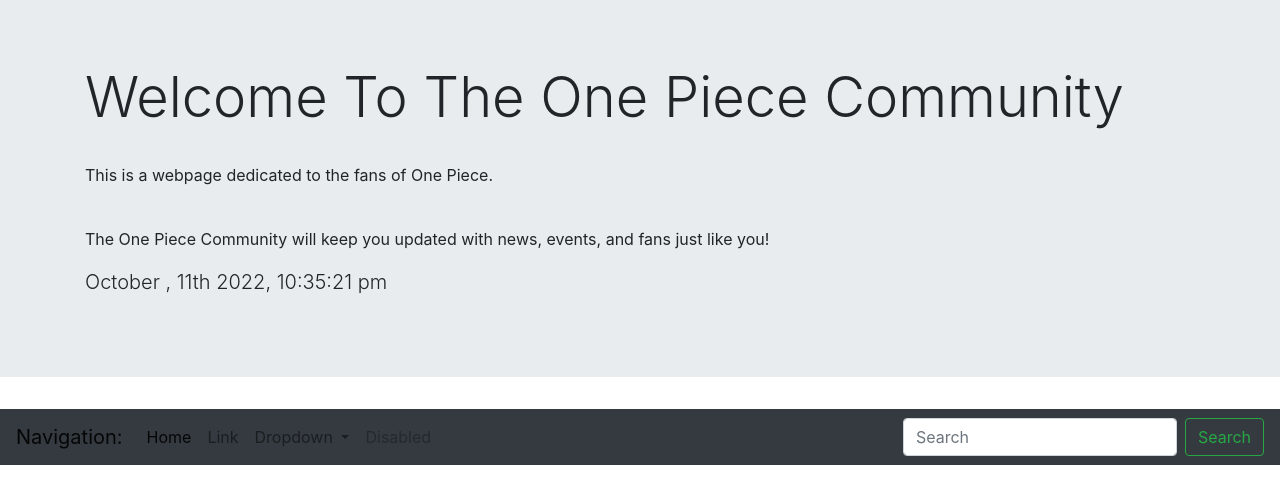
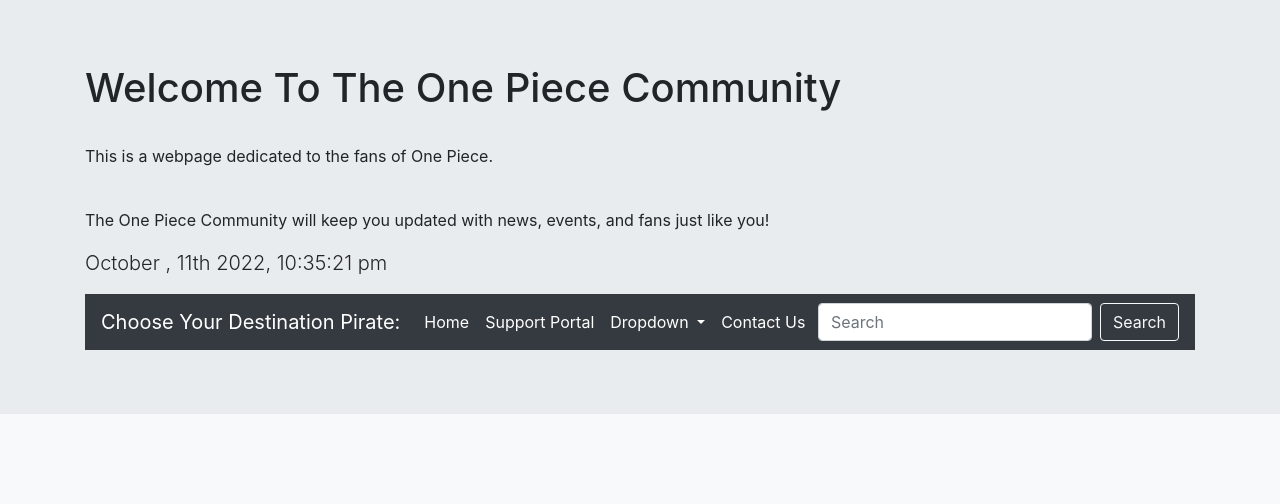
Before and after one commit to sensational11/One-Piece-Personal-, a plain HTML site: page index.html in a window 1280 px wide. Drawn offline with nearby package versions, Linux system fonts and the light colour scheme.

Commit message:
recent changes

```diff
--- a/index.html
+++ b/index.html
@@ -8,22 +8,21 @@
     <link rel="stylesheet" href="./style.css">
  <title>One Piece Community</title>
 </head>
-<body>
+
+<body class="bg-light">
     <header>
       <div class="jumbotron jumbotron-fluid">
             <div class="container">
-              <h1 class="display-4">Welcome To The One Piece Community</h1>
+              <h1 class="onepiece community">Welcome To The One Piece Community</h1>
               <br>
               <p>This is a webpage dedicated to the fans of One Piece.</p>
               <br> <p>The One Piece Community will keep you updated with news, events, and fans just like you!</p>
+
               <p id="currentDay" class="lead"></p>
               <p id="currentTime" class="lead"></p>
-            </div>
-            </div>
 
-
-            <nav class="navbar navbar-expand-lg navbar-light bg-dark">
-              <a class="navbar-brand" href="#">Navigation:</a>
+              <nav class="navbar navbar-expand-lg navbar-dark bg-dark">
+                <a class="navbar-brand" href="#">Choose Your Destination Pirate:</a>
                 <button class="navbar-toggler" type="button" data-toggle="collapse" data-target="#navbarSupportedContent" aria-controls="navbarSupportedContent" aria-expanded="false" aria-label="Toggle navigation">
                   <span class="navbar-toggler-icon"></span>
                 </button>
@@ -33,10 +32,10 @@
                     <li class="nav-item active">
                       <a class="nav-link" href="#">Home <span class="sr-only">(current)</span></a>
                     </li>
-                  <li class="nav-item">
-                    <a class="nav-link" href="#">Link</a>
+                    <li class="nav-item active">
+                      <a class="nav-link" href="#">Support Portal</a>
                     </li>
-                  <li class="nav-item dropdown">
+                    <li class="nav-item dropdown active">
                       <a class="nav-link dropdown-toggle" href="#" id="navbarDropdown" role="button" data-toggle="dropdown" aria-haspopup="true" aria-expanded="false">
                         Dropdown
                       </a>
@@ -47,25 +46,30 @@
                         <a class="dropdown-item" href="#">Something else here</a>
                       </div>
                     </li>
-                  <li class="nav-item">
-                    <a class="nav-link disabled" href="#" tabindex="-1" aria-disabled="true">Disabled</a>
+                    <li class="nav-item active">
+                      <a class="nav-link" href="#">Contact Us</a>
                     </li>
                   </ul>
                   <form class="form-inline my-2 my-lg-0">
                     <input class="form-control mr-sm-2" type="search" placeholder="Search" aria-label="Search">
-                  <button class="btn btn-outline-success my-2 my-sm-0" type="submit">Search</button>
+                    <button class="btn btn-outline-light my-2 my-sm-0" type="submit">Search</button>
                   </form>
                 </div>
               </nav>
+              </div>
+            </div>
+  </header>
+
+  <main>
+    <p>  </p>
+  </main>
+
+  <footer></footer>
 
 
-
-    </header>
     <script src="https://cdnjs.cloudflare.com/ajax/libs/jquery/3.2.1/jquery.min.js"></script>
     <script src="https://cdnjs.cloudflare.com/ajax/libs/moment.js/2.24.0/moment.min.js"></script>
      <script src="https://cdn.jsdelivr.net/npm/bootstrap@4.5.3/dist/js/bootstrap.bundle.min.js" integrity="sha384-ho+j7jyWK8fNQe+A12Hb8AhRq26LrZ/JpcUGGOn+Y7RsweNrtN/tE3MoK7ZeZDyx" crossorigin="anonymous"></script>
     <script src="./script.js"></script>
-
-
    </body>
   </html>
```
Lines whose indentation alone changed are shown as unchanged.
